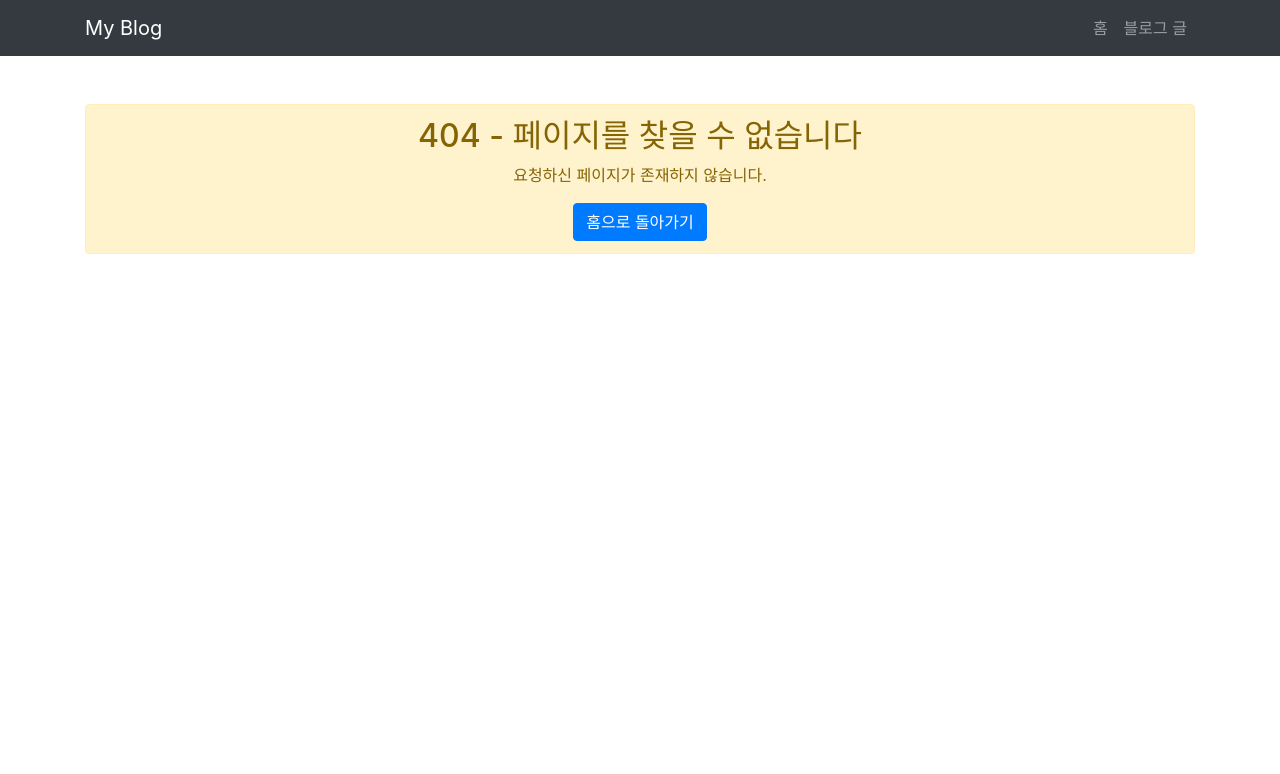
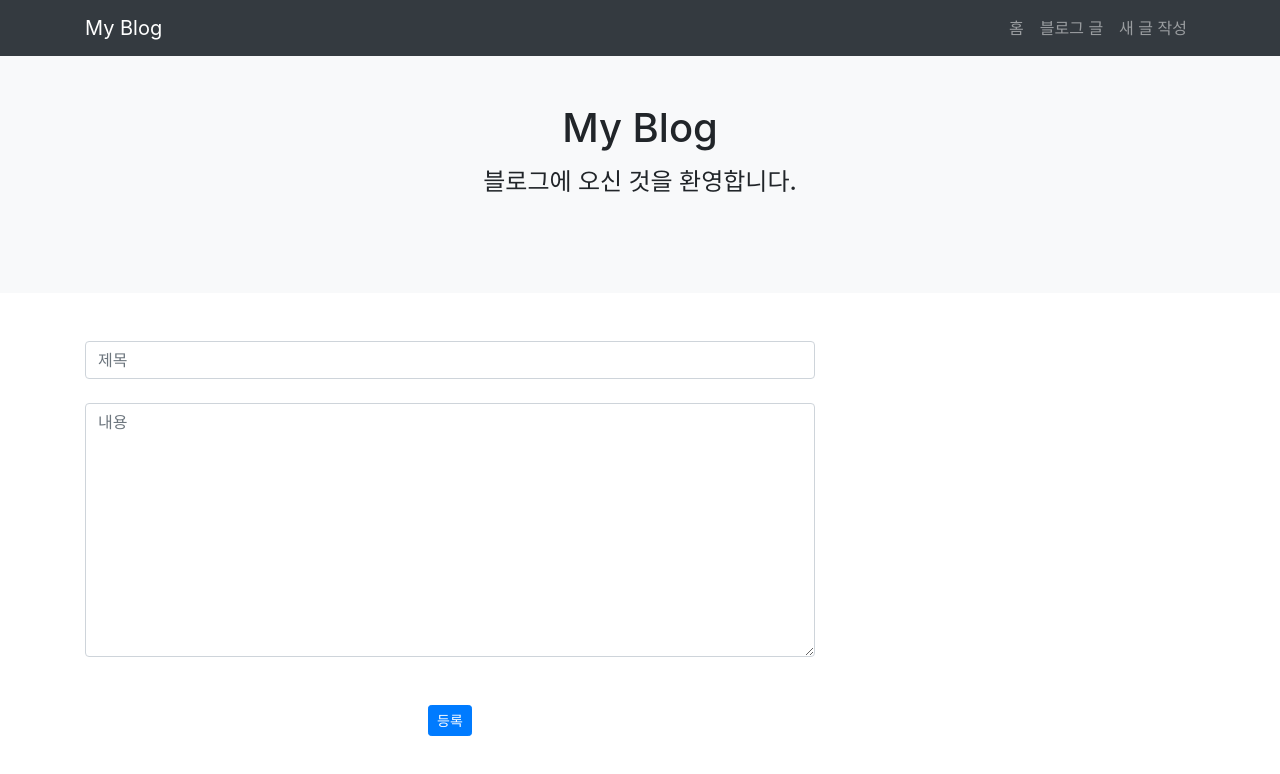
Before and after one commit to kkoma2623/spring_blog, a React (Create React App) app in the folder src/main/frontend/: page /new-article in a window 1280 px wide. Before the commit this address had no page. Shown: the top 774 px of the page. Built offline with nearby package versions, Linux system fonts and the light colour scheme.

Commit message:
add Article edit button and Controller

```diff
--- a/src/main/frontend/src/App.tsx
+++ b/src/main/frontend/src/App.tsx
@@ -3,18 +3,20 @@ import {BrowserRouter as Router, Route, Routes} from 'react-router-dom';
 import './App.css';
 import BlogList from "./BlogLlist";
 import BlogArticle from "./BlogArticle";
+import NewArticle from "./NewArticle";
 
 function App() {
     return (
         <Router>
             <div className="App">
-                {/* 네비게이션 바 (선택사항) */}
+                {/* 네비게이션 바 */}
                 <nav className="navbar navbar-expand-lg navbar-dark bg-dark">
                     <div className="container">
                         <a className="navbar-brand" href="/">My Blog</a>
                         <div className="navbar-nav">
                             <a className="nav-link" href="/">홈</a>
                             <a className="nav-link" href="/articles">블로그 글</a>
+                            <a className="nav-link" href="/new-article">새 글 작성</a>
                         </div>
                     </div>
                 </nav>
@@ -27,6 +29,10 @@ function App() {
                     {/* 블로그 글 목록 (/articles) */}
                     <Route path="/articles" element={<BlogList/>}/>
                     <Route path="/articles/:id" element={<BlogArticle/>}/>
+
+                    {/* 새 글 작성 및 수정 */}
+                    <Route path="/new-article" element={<NewArticle/>}/>
+                    <Route path="/new-article/:id" element={<NewArticle/>}/>
 
                     {/* 404 페이지 (매치되지 않는 모든 주소) */}
                     <Route path="*" element={<NotFoundPage/>}/>
--- a/src/main/frontend/src/BlogArticle.tsx
+++ b/src/main/frontend/src/BlogArticle.tsx
@@ -1,4 +1,5 @@
 import React, {useEffect, useState} from 'react';
+import {useNavigate} from 'react-router-dom'
 
 // 블로그 글 타입 정의
 interface Article {
@@ -21,6 +22,8 @@ const BlogArticle: React.FC<BlogArticleProps> = ({articleId}) => {
     };
 
     const id = articleId || getArticleIdFromUrl();
+
+    const navigate = useNavigate();
 
     // State 정의
     const [article, setArticle] = useState<Article | null>(null);
@@ -77,7 +80,9 @@ const BlogArticle: React.FC<BlogArticleProps> = ({articleId}) => {
     // 수정 버튼 클릭 핸들러
     const handleEdit = () => {
         if (article) {
-            window.location.href = `/articles/${article.id}/edit`;
+            navigate(`/new-article/${article.id}`, {
+                state: {article}  // article 데이터를 state로 전달
+            });
         }
     };
 
@@ -98,7 +103,7 @@ const BlogArticle: React.FC<BlogArticleProps> = ({articleId}) => {
             }
 
             alert('글이 삭제되었습니다.');
-            window.location.href = '/articles';
+            navigate('/articles'); // navigate 사용으로 변경
 
         } catch (err) {
             console.error('삭제 에러:', err);
@@ -139,9 +144,12 @@ const BlogArticle: React.FC<BlogArticleProps> = ({articleId}) => {
                         >
                             다시 시도
                         </button>
-                        <a href="/articles" className="btn btn-outline-primary">
+                        <button
+                            className="btn btn-outline-primary"
+                            onClick={() => navigate('/articles')}
+                        >
                             글 목록으로 돌아가기
-                        </a>
+                        </button>
                     </div>
                 </div>
             </div>
@@ -161,9 +169,12 @@ const BlogArticle: React.FC<BlogArticleProps> = ({articleId}) => {
                     <div className="alert alert-warning text-center">
                         <h4>글을 찾을 수 없습니다.</h4>
                         <p>요청하신 글이 존재하지 않거나 삭제되었습니다.</p>
-                        <a href="/articles" className="btn btn-primary">
+                        <button
+                            className="btn btn-primary"
+                            onClick={() => navigate('/articles')}
+                        >
                             글 목록으로 돌아가기
-                        </a>
+                        </button>
                     </div>
                 </div>
             </div>
@@ -210,9 +221,12 @@ const BlogArticle: React.FC<BlogArticleProps> = ({articleId}) => {
                                 >
                                     삭제
                                 </button>
-                                <a href="/articles" className="btn btn-outline-primary btn-sm">
+                                <button
+                                    className="btn btn-outline-primary btn-sm"
+                                    onClick={() => navigate('/articles')}
+                                >
                                     목록으로 돌아가기
-                                </a>
+                                </button>
                             </div>
                         </article>
                     </div>
--- /dev/null
+++ b/src/main/frontend/src/NewArticle.tsx
@@ -0,0 +1,175 @@
+import React, {useState} from 'react';
+import {useLocation, useNavigate, useParams} from 'react-router-dom';
+
+interface Article {
+    id?: number | null;
+    title: string;
+    content: string;
+}
+
+const NewArticle: React.FC = () => {
+    const {id} = useParams<{ id: string }>();
+    const navigate = useNavigate();
+    const location = useLocation();
+
+    // BlogList나 BlogArticle에서 전달받은 article 데이터
+    const passedArticle = location.state?.article;
+
+    // 초기 데이터 설정
+    const getInitialData = (): Article => {
+        if (id && passedArticle) {
+            // 수정 모드 + 전달받은 데이터 있음
+            return {
+                id: parseInt(id),
+                title: passedArticle.title,
+                content: passedArticle.content
+            };
+        } else if (id) {
+            // 수정 모드 + 전달받은 데이터 없음
+            return {
+                id: parseInt(id),
+                title: '',
+                content: ''
+            };
+        } else {
+            // 새 글 작성 모드
+            return {
+                title: '',
+                content: ''
+            };
+        }
+    };
+
+    const [formData, setFormData] = useState<Article>(getInitialData());
+
+    const handleInputChange = (e: React.ChangeEvent<HTMLInputElement | HTMLTextAreaElement>) => {
+        const {id, value} = e.target;
+        setFormData(prev => ({
+            ...prev,
+            [id]: value
+        }));
+    };
+
+    const handleSubmit = async () => {
+        if (formData.id) {
+            // 수정 모드
+            try {
+                const response = await fetch(`http://localhost:8080/api/articles/${formData.id}`, {
+                    method: 'PUT',
+                    headers: {'Content-Type': 'application/json'},
+                    body: JSON.stringify({
+                        title: formData.title,
+                        content: formData.content
+                    })
+                });
+
+                if (response.ok) {
+                    alert('글이 성공적으로 수정되었습니다!');
+                    navigate(`/articles/${formData.id}`);
+                } else {
+                    throw new Error('수정 실패');
+                }
+            } catch (error) {
+                console.error('글 수정 에러:', error);
+                alert('글 수정에 실패했습니다.');
+            }
+        } else {
+            // 등록 모드
+            try {
+                const response = await fetch('http://localhost:8080/api/articles', {
+                    method: 'POST',
+                    headers: {'Content-Type': 'application/json'},
+                    body: JSON.stringify({
+                        title: formData.title,
+                        content: formData.content
+                    })
+                });
+
+                if (response.ok) {
+                    alert('글이 성공적으로 등록되었습니다!');
+                    navigate('/articles');
+                } else {
+                    throw new Error('등록 실패');
+                }
+            } catch (error) {
+                console.error('글 저장 에러:', error);
+                alert('글 저장에 실패했습니다.');
+            }
+        }
+    };
+
+    const isEditMode = formData.id != null;
+
+    return (
+        <div>
+            {/* Header Section */}
+            <div className="p-5 mb-5 text-center bg-light">
+                <h1 className="mb-3">My Blog</h1>
+                <h4 className="mb-5">블로그에 오신 것을 환영합니다.</h4>
+            </div>
+
+            {/* Main Content */}
+            <div className="container mt-5">
+                <div className="row">
+                    <div className="col-lg-8">
+                        <article>
+                            {/* Article ID (hidden) */}
+                            <input
+                                id="article-id"
+                                type="hidden"
+                                value={formData.id || ''}
+                            />
+
+                            {/* Title Section */}
+                            <header className="mb-4">
+                                <input
+                                    className="form-control"
+                                    id="title"
+                                    placeholder="제목"
+                                    type="text"
+                                    value={formData.title}
+                                    onChange={handleInputChange}
+                                />
+                            </header>
+
+                            {/* Content Section */}
+                            <section className="mb-5">
+                                <textarea
+                                    className="form-control h-25"
+                                    id="content"
+                                    placeholder="내용"
+                                    rows={10}
+                                    value={formData.content}
+                                    onChange={handleInputChange}
+                                />
+                            </section>
+
+                            {/* Action Buttons */}
+                            {isEditMode ? (
+                                <button
+                                    className="btn btn-primary btn-sm"
+                                    id="modify-btn"
+                                    type="button"
+                                    onClick={handleSubmit}
+                                >
+                                    수정
+                                </button>
+                            ) : (
+                                <button
+                                    className="btn btn-primary btn-sm"
+                                    id="create-btn"
+                                    type="button"
+                                    onClick={handleSubmit}
+                                >
+                                    등록
+                                </button>
+                            )}
+                        </article>
+                    </div>
+                </div>
+            </div>
+        </div>
+    );
+};
+
+export default NewArticle;
```
Also changed, not shown: 1 other file (tests, documents, lock files or other folders).
